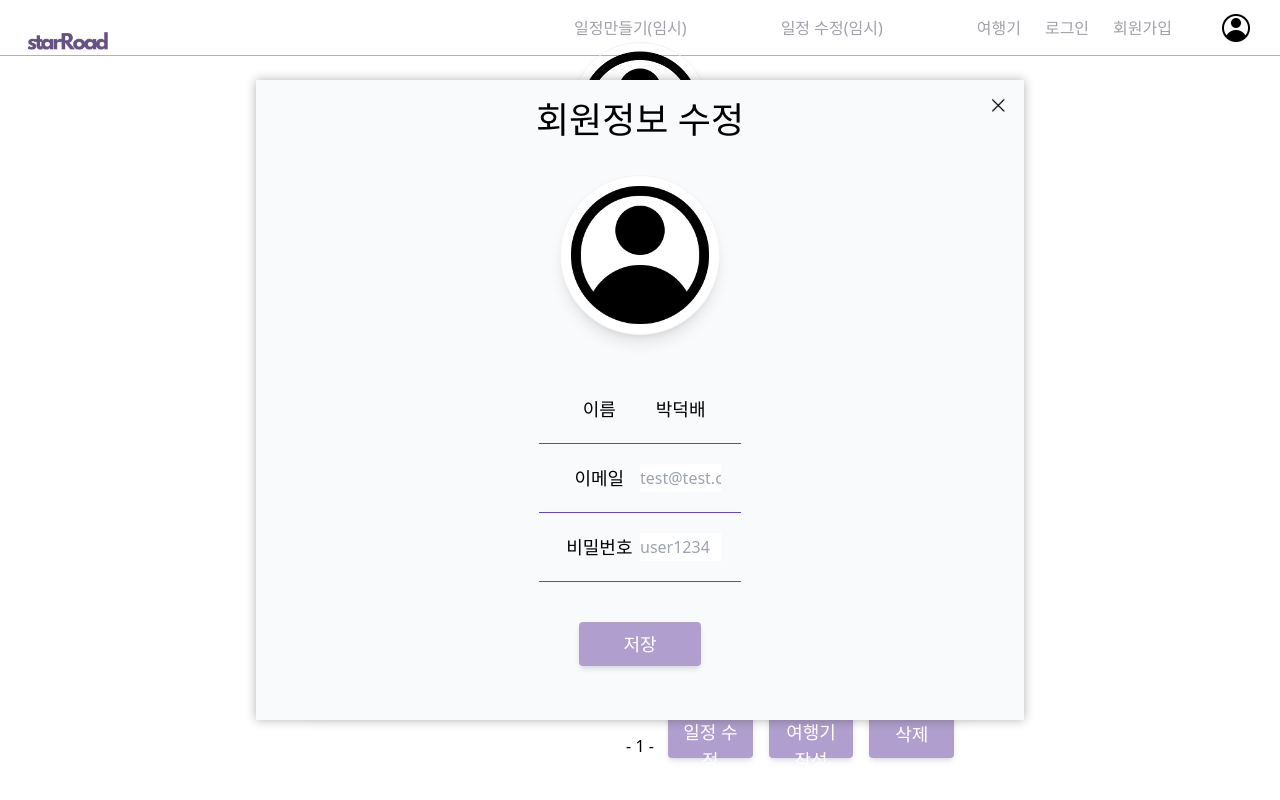
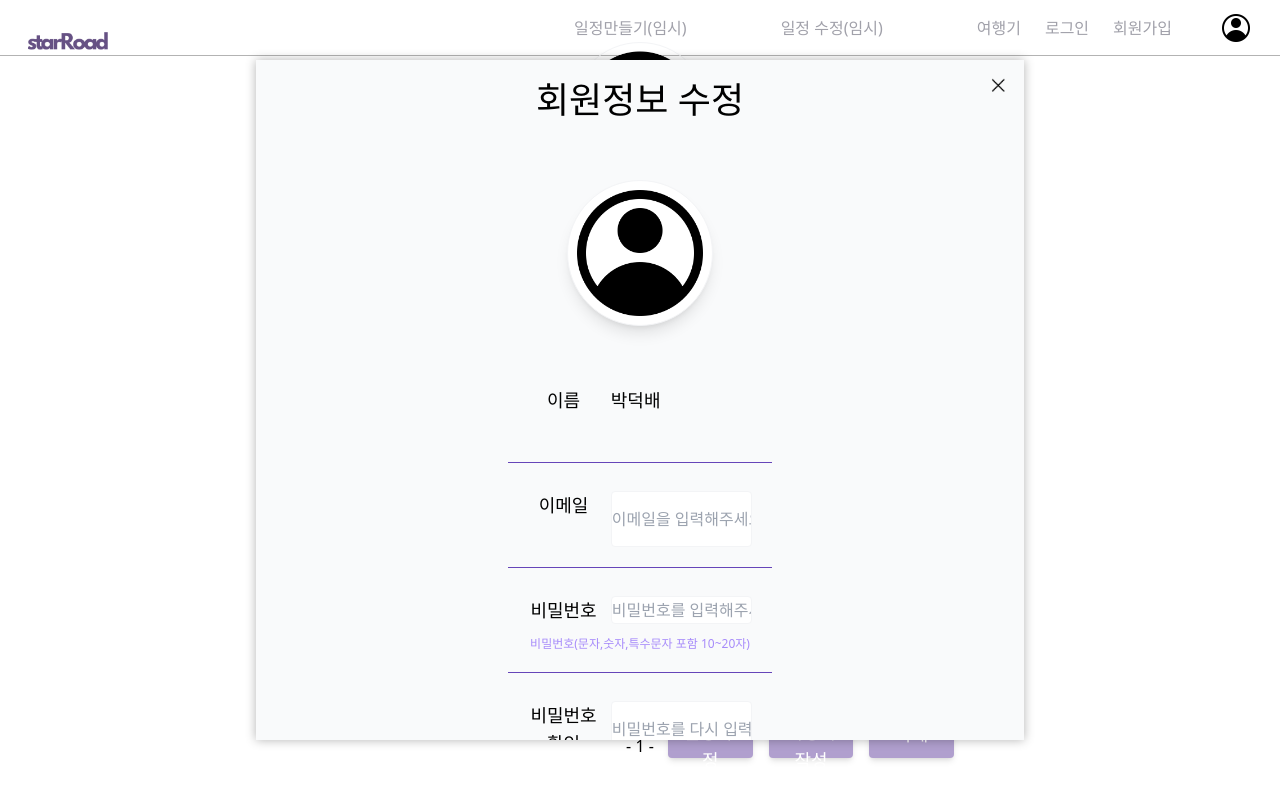
Before and after one commit to kimcodud/elice-gitlab-mirroring, a React (Vite) app: page /Mypage in a window 1280 px wide. Both pictures are taken after a click on the button "프로필 수정". Shown: the top 800 px of the page. Built offline with nearby package versions, Linux system fonts and the light colour scheme.

Commit message:
Fixes:modal 회원정보수정  텍스트 입력 오류 - 수정전

```diff
--- a/src/components/Mypage/Mypage.jsx
+++ b/src/components/Mypage/Mypage.jsx
@@ -1,4 +1,5 @@
-import { useState } from 'react';
+import axios from "axios";
+import { useState, useEffect  } from 'react';
 import Modal from '../modal/modal';
 import { ModalPortal } from "../modal/ModalPortal";
 import { useModalStore } from '../../store/store';
@@ -46,6 +47,47 @@ const travelSchedule = [{
 function UserInfoPage() {
   const [currentIndex, setCurrentIndex] = useState(0);
   const { openModal } = useModalStore();
+  const [user, setUser] = useState({
+    email: "",
+    password: "",
+    passwordConfirm: "",
+  });
+
+  const handleSubmit = async (e) => {
+    e.preventDefault();
+    const passwordRegex =
+      /^(?=.*[a-zA-Z])(?=.*[!@#$%^*+=-])(?=.*[0-9]).{10,20}$/;
+
+    let newPassword = user.password !== "" && user.password === user.passwordConfirm
+      ? user.password
+      : userInfo.password;
+
+    let newEmail = user.email !== "" ? user.email : userInfo.email;
+
+    try {
+      if (!passwordRegex.test(newPassword)) {
+        alert("비밀번호에 문자,숫자,특수문자를 포함해 주세요");
+        return;
+      } else {
+        const response = await axios.patch(
+          'http://localhost:3000/users/',
+          {
+            email: newEmail,
+            password: newPassword,
+          }
+        );
+        console.log(response.data);
+        alert("회원정보가 수정되었습니다.");
+      }
+    } catch (error) {
+      console.error(error);
+    }
+  };
+
+  useEffect(() => {
+    console.log(user.email);
+    console.log(user.password);
+  }, [user.email , user.password]);
 
   const handleClickNext = () => {
     setCurrentIndex((prevIndex) => (prevIndex + 1) % travelSchedule.length);
@@ -75,37 +117,73 @@ function UserInfoPage() {
       style: { /*자유롭게 꾸며보세요!*/
         backgroundColor: 'rgb(249, 250, 251)',
         width: '60%',
-        height: '80%',
+        height: '85%',
         top: '50%',
         left: '50%',
         transform: 'translate(-50%, -50%)',
       },
       title: <div className='text-center font-bold text-4xl'>회원정보 수정</div>,
-      content: <div className='w-full flex flex-col justify-center items-center my-5' style={{height:'calc(60vh)'}}>
-        <div className='h-1/3 m-5 border bg-white border-gray-100 rounded-full flex items-center justify-center shadow-lg' >
+      content: <form onSubmit={handleSubmit}
+      className='w-full flex flex-col justify-center items-center my-5 h-5/6'>
+        <div className='w-1/5 m-5 border bg-white border-gray-100 rounded-full flex items-center justify-center shadow-lg' >
           <img className='h-full' src={basicUserImage} alt="유저이미지" />
         </div>
-        <div className='grid grid-cols-none grid-rows-3 w-1/3 p-5 border-solid grid-underline text-center'>
-          <div className='grid grid-cols-2 p-5' style={{ borderBottom: "1px solid #6645B9" }} >
+        <div className='grid grid-cols-none grid-rows-4 gap-2 w-5/12 p-5 border-solid grid-underline text-center'>
+          <div className='grid grid-cols-[1fr,2fr] p-5 gap-3' style={{ borderBottom: "1px solid #6645B9" }} >
             <div className='text-lg cursor-pointer select-none' >이름</div>
-            <div className='text-lg select-none'>{userInfo.name}</div>
+            <div className='text-lg select-none text-left'>{userInfo.name}</div>
           </div>
-          <div className='grid grid-cols-2 p-5' style={{ borderBottom: "1px solid #6645B9" }} >
+          <div className='grid grid-cols-[1fr,2fr] p-5 gap-3' style={{ borderBottom: "1px solid #6645B9" }} >
             <div className='text-lg select-none'>이메일</div>
-            <input className='hide-input-focus outline-none' placeholder={userInfo.email} />
+            <input
+            type="email"
+            value={user.email}
+            onChange={(e) => {
+              setUser({...user, email: e.target.value});
+            }}
+            placeholder={'이메일을 입력해주세요.'}
+            className='hide-input-focus outline-none w-full rounded border border-gray-100'
+            />
           </div>
-          <div className='grid grid-cols-2 p-5' style={{ borderBottom: "1px solid #6645B9" }} >
+          <div className='grid grid-cols-[1fr,2fr] p-5 gap-3' style={{ borderBottom: "1px solid #6645B9" }} >
             <div className='text-lg select-none'>비밀번호</div>
-            <input className='hide-input-focus outline-none' placeholder={userInfo.password} />
+            <input
+              type="password"
+              value= {user.password}
+              onChange={(e) => setUser({...user, password: e.target.value})}
+              minLength={10}
+              maxLength={20}
+              placeholder={'비밀번호를 입력해주세요.'}
+              className='hide-input-focus outline-none w-full rounded border border-gray-100'/>
             {/* '비밀번호를 입력해주세요'로 백연결후 교체 */}
+            {user.password !== user.passwordConfirm ? (
+              <h6 className="text-xs text-rose-600 col-span-2">비밀번호가 서로 다릅니다.</h6>
+            ) : (
+              <h6 className="text-xs text-violet-400 col-span-2">
+                비밀번호(문자,숫자,특수문자 포함 10~20자)
+              </h6>
+        )}
+          </div>
+          <div className='grid grid-cols-[1fr,2fr] grid-rows-1 p-5 gap-3' style={{ borderBottom: "1px solid #6645B9" }} >
+            <div className='text-lg select-none'>비밀번호 확인</div>
+            <input
+            type="password"
+            value={user.passwordConfirm}
+            onChange={(e) => setUser({...user, passwordConfirm: e.target.value})}
+            minLength={10}
+            maxLength={20}
+            placeholder={'비밀번호를 다시 입력해주세요.'}
+            className='hide-input-focus outline-none w-full rounded border border-gray-100' />
           </div>
         </div>
         <input className='m-5 w-1/6 text-white font-bold text-lg px-4 py-2 rounded shadow-md' style={{ backgroundColor: "#B09FCE" }} type="submit" value="저장" />
-      </div>,
+      </form>,
     });
   };
 
   return (
+    <div>
+      <div>
         <div className='flex flex-col justify-center items-center text-center w-full' style={{ height: 'calc(100vh - 7rem)' }}>
         <div className='h-1/5 border border-gray-100 rounded-full flex items-center justify-center shadow-lg' >
           <img className='h-full' src={basicUserImage} alt="유저이미지" />
@@ -181,6 +259,8 @@ function UserInfoPage() {
         <div>
           - {currentIndex + 1} -
         </div>
+        </div>
+      </div>
       <ModalPortal>
         <Modal />
       </ModalPortal>
```
Lines whose indentation alone changed are shown as unchanged.
